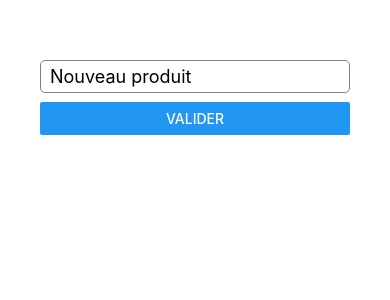
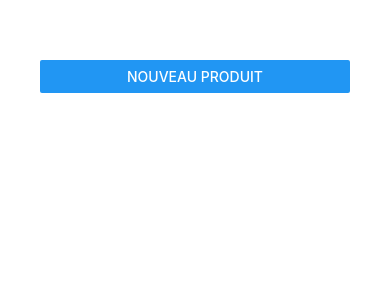
Before and after one commit to Chreyd/testexpo, a React Native app: screen / in a window 390 px wide. Shown: the top 300 px of the page. Built offline with nearby package versions, Linux system fonts and the light colour scheme.

Commit message:
Travail sur les Modal

```diff
--- a/App.js
+++ b/App.js
@@ -8,6 +8,7 @@
   Text,
   Pressable,
   TouchableOpacity,
+  Button,
 } from "react-native";
 import AddProduct from "./components/AddProduct";
 import Product from "./components/Product";
@@ -16,10 +17,13 @@
 const App = () => {
   const [myProduct, setMyProduct] = useState([]);
   const [showModal, setShowModal] = useState(false);
+  const [displayModal, setDisplayModal] = useState(false);
 
   const submitHandler = (product) => {
+
     if (product != "") {
       const idString = Date.now().toString();
+      setDisplayModal(false);
       setMyProduct((currentMyProduct) => [
         { key: idString, name: product },
         ...currentMyProduct,
@@ -27,6 +31,10 @@
     } else {
       setShowModal(true);
     }
+  };
+
+  const cancelNewProduct = () => {
+    setDisplayModal(false);
   };
 
   const deleteProduct = (key) => {
@@ -67,7 +75,13 @@
           </View>
         </Modal>
 
-        <AddProduct submitHandler={submitHandler} />
+        <Button title="Nouveau produit" onPress={() => setDisplayModal(true)} />
+
+        <AddProduct
+          submitHandler={submitHandler}
+          displayModal={displayModal}
+          cancelNewProduct={cancelNewProduct}
+        />
         <View>
           <View style={styles.items}>
             <FlatList
--- a/components/AddProduct.js
+++ b/components/AddProduct.js
@@ -1,20 +1,19 @@
-import React ,{useState, useEffect} from "react";
-import { StyleSheet, Text, View, TextInput, Button } from "react-native";
+import React, { useState, useEffect } from "react";
+import { StyleSheet, Text, View, TextInput, Button, Modal } from "react-native";
 
-const AddProduct = (props) => {
-
-
+const AddProduct = ({ submitHandler, displayModal, cancelNewProduct }) => {
   const [product, setProduct] = useState("");
   const inputHandler = (val) => {
     setProduct(val);
   };
 
-  const handleClick= ()=>{
-    props.submitHandler(product);
-    setProduct('')
-  }
+  const handleClick = () => {
+    submitHandler(product);
+    setProduct("");
+  };
 
   return (
+    <Modal visible={displayModal} animationType="slide">
       <View style={styles.inputContainer}>
         <TextInput
           style={styles.textInput}
@@ -25,15 +24,30 @@
         secureTextEntry
         editable={false}
         multiline */
+          focusable={true}
         />
-      <Button title="Valider" onPress={handleClick}/>
+        <View style={styles.btnContainer}>
+          <View style={styles.btnBlue}>
+            <Button title="Valider" onPress={handleClick} />
           </View>
+          <View style={styles.btnTomato}>
+            <Button
+              title="retour"
+              onPress={() => cancelNewProduct()}
+              color="tomato"
+            />
+          </View>
+        </View>
+      </View>
+    </Modal>
   );
 };
 
 const styles = StyleSheet.create({
   inputContainer: {
-    paddingBottom: 10,
+    padding: 10,
+    flex: 1,
+    justifyContent: "center",
   },
   textInput: {
     borderColor: "grey",
@@ -42,9 +56,19 @@
     paddingLeft: 9,
     fontSize: 18,
     borderRadius: 5,
-    flexGrow: 1,
     marginBottom: 9,
   },
+  btnContainer:{
+    flexDirection: 'row',
+    justifyContent: 'space-between',
+    alignItems: 'center',
+  },
+   btnBlue:{
+width: '45%'
+   },
+  btnTomato:{
+    width: '45%'
+  }
 });
 
 export default AddProduct;
```
Lines whose indentation alone changed are shown as unchanged.
